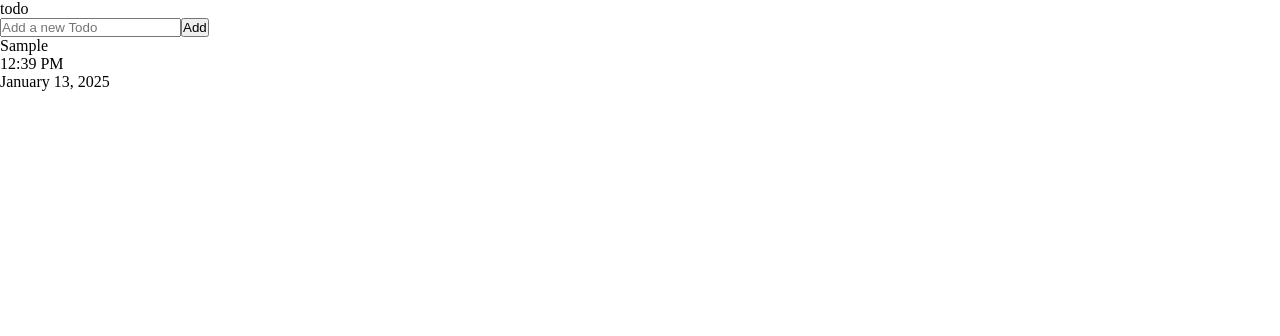
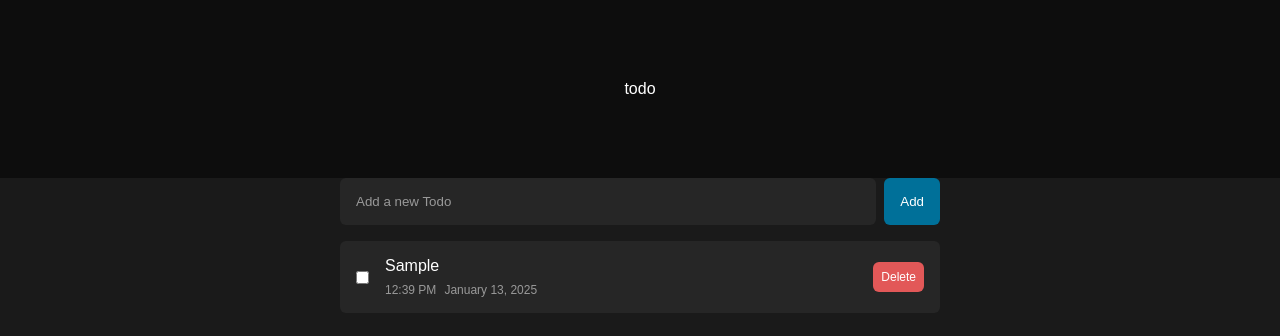
Before and after one commit to DDale21/todo-list-app, a React (Vite) app: page / in a window 1280 px wide. Both pictures are taken after typing "Sample" into the empty fields and a click on the button "Add". Shown: the top 336 px of the page. Built offline with nearby package versions, Linux system fonts and the light colour scheme.

Commit message:
TodoInput, TodoList: Adjust layout using containers CSS Flexbox. Added styling.

```diff
--- a/src/App.css
+++ b/src/App.css
@@ -0,0 +1,65 @@
+.todo-container {
+  display: flex;
+  flex-direction: column;
+  width: 80%;
+  max-width: 600px;
+  align-items: center;
+  margin: 0 auto;
+}
+
+.title {
+  width: 100%;
+  text-align: center;
+  padding-top: 80px;
+  padding-bottom: 80px;
+  color: white;
+  background-color: hsl(0, 0%, 5%);
+}
+
+.todo-list-container {
+  display: flex;
+  flex-direction: column;
+  width: 100%;
+  gap: 8px;
+}
+
+.todo-item {
+  display: flex;
+  background-color: hsl(0, 0%, 15%);
+  border-radius: 6px;
+  padding: 16px;
+  justify-content: center;
+  align-items: center;
+  gap: 16px
+}
+
+.todo-text {
+  color: white;
+}
+
+.todo-time, .todo-date {
+  color: hsl(0, 0%, 60%);
+  font-size: 12px;
+}
+
+.todo-content-container {
+  display: flex;
+  flex-direction: column;
+  flex: 1;
+  gap: 8px;
+}
+
+.todo-date-container {
+  display: flex;
+  gap: 8px;
+}
+
+.todo-delete-button {
+  font-size: 12px;
+  background-color: #E25858;
+  color: white;
+  border: none;
+  border-radius: 6px;
+  padding: 8px 8px;
+  cursor: pointer;
+}
--- a/src/App.jsx
+++ b/src/App.jsx
@@ -14,19 +14,33 @@ function App() {
 
   return (
     <>
+      <div className="title">todo</div>
+      <div className="todo-container">
         <TodoInput
           todos={todos}
           setTodos={setTodos}
         />
+
+        <div className="todo-list-container">
           {todos.map(({id, text, time, date}) => {
             return (
-        <div key={id}>
-          <div>{text}</div>
-          <div>{time}</div>
-          <div>{date}</div>
+            <div className="todo-item" key={id}>
+              <input type="checkbox" />
+              <div className="todo-content-container">
+                <div className="todo-text">{text}</div>
+                <div className="todo-date-container">
+                  <div className="todo-time">{time}</div>
+                  <div className="todo-date">{date}</div>
+                </div>
+              </div>
+
+              <button className="todo-delete-button">Delete</button>
             </div>
           )
           })}
+        </div>
+
+      </div>
     </>
   )
 }
--- /dev/null
+++ b/src/components/TodoInput.css
@@ -0,0 +1,28 @@
+.input-container {
+  display: flex;
+  width: 100%;
+  margin-bottom: 16px;
+}
+
+.todo-input {
+  flex: 1;
+  color: white;
+  background-color: hsl(0, 0%, 15%);
+  border: none;
+  border-radius: 6px;
+  padding: 16px;
+}
+
+.todo-input::placeholder {
+  color: hsl(0, 0%, 60%);
+}
+
+.todo-add-button {
+  background-color: hsl(196, 100%, 30%);
+  color: white;
+  border: none;
+  border-radius: 6px;
+  padding: 16px;
+  margin-left: 8px;
+  cursor: pointer;
+}
--- a/src/components/TodoInput.jsx
+++ b/src/components/TodoInput.jsx
@@ -1,5 +1,6 @@
 import { useState } from "react";
 import dayjs from "dayjs";
+import "./TodoInput.css";
 
 const TodoInput = ({ todos, setTodos }) => {
   const [inputValue, setInputValue] = useState('');
@@ -24,14 +25,16 @@ const TodoInput = ({ todos, setTodos }) => {
 
   return (
     <>
-      <div>todo</div>
+      <div className="input-container">
         <input
+            className="todo-input"
             type="text"
             value={inputValue}
             onChange={handleInputChange}
             placeholder="Add a new Todo"
           />
-      <button onClick={addNewTodo}>Add</button>
+        <button className="todo-add-button" onClick={addNewTodo}>Add</button>
+      </div>
     </>
   )
 }
--- a/src/index.css
+++ b/src/index.css
@@ -1,4 +1,9 @@
 * {
   margin: 0;
   padding: 0;
+  font-family: Arial, Helvetica, sans-serif;
 }
+
+body {
+  background-color: hsl(0, 0%, 10%);
+}
```
Lines whose indentation alone changed are shown as unchanged.
